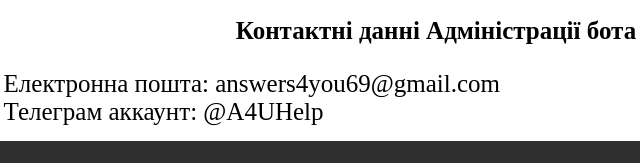
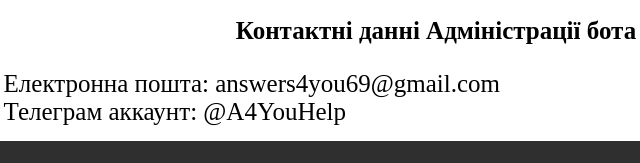
Before and after one commit to spleshexdd/spleshexdd.github.io, a plain HTML site: page index.html in a window 1280 px wide. Shown: the part 4173-4336 px from the top of the page, 204-844 px from the left. Drawn offline with Linux system fonts and the light colour scheme.

Commit message:
update index

```diff
--- a/index.html
+++ b/index.html
@@ -117,7 +117,7 @@
         <h2>Контактні данні Адміністрації бота</h2>
         <p class="lastp">
             Електронна пошта: answers4you69@gmail.com<br>
-            Телеграм аккаунт: @A4UHelp
+            Телеграм аккаунт: @A4YouHelp
         </p>
     </div>
 </body>
```
